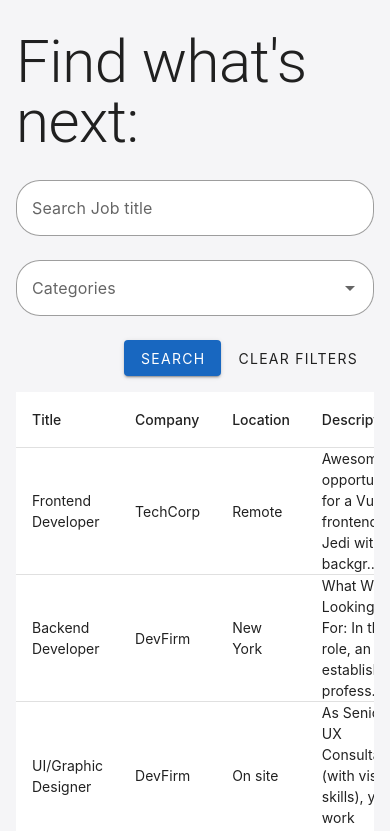
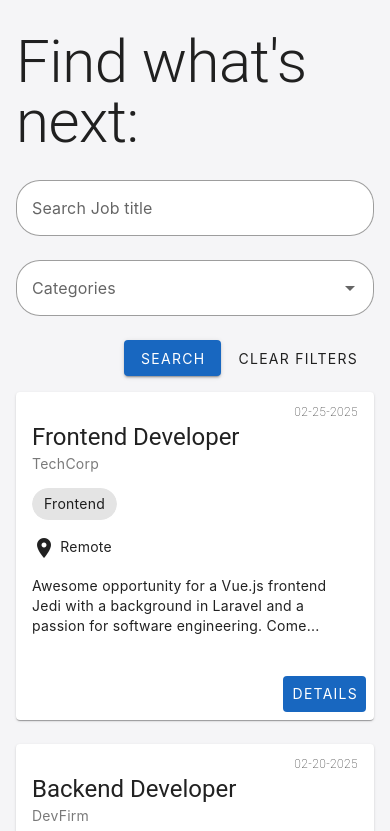
Before and after one commit to naycont/ultimate-job-finder, a Vue app: page /jobs in a window 390 px wide. Shown: the top 831 px of the page. Built offline with nearby package versions, Linux system fonts and the light colour scheme.

Commit message:
responsiveness added: get breakpoints to switch view cards instead of list

```diff
--- a/src/components/jobs/JobCards.vue
+++ b/src/components/jobs/JobCards.vue
@@ -47,7 +47,7 @@ const goToDetails = (jobId: number) => {
 <style lang="scss">
 .job-card {
   &__content {
-    height: 150px;
+    height: 180px;
   }
 }
 </style>
--- a/src/views/Jobs.vue
+++ b/src/views/Jobs.vue
@@ -7,15 +7,21 @@ import { jobService } from '@/services/jobService'
 import type Job from '@/interfaces/Job'
 import type JobQueryParams from '@/interfaces/JobQueryParams'
 
+import { breakpointsTailwind, useBreakpoints } from '@vueuse/core'
+
 const jobs = ref<Job[]>([])
 let originalJobs: Job[] = []
+
+// responsiveness added: get breakpoints to switch view cards instead of list
+const breakpoints = useBreakpoints(breakpointsTailwind)
+const isSmallerThanLg = breakpoints.smaller('lg')
 
 const getJobList = (): Array<Job> => {
   const response = jobService.query()
 
   const jobList: Array<Job> = response?.data?.length
     ? response.data.map((jobItem) => {
-        const description = jobItem.description.substring(0, 60).concat('...')
+        const description = jobItem.description.substring(0, 120).concat('...')
         return {
           ...jobItem,
           description
@@ -54,7 +60,8 @@ onMounted(async () => {
     <JobFilters @search-job="onSearchJob" @clear-filters="onClearFilters" />
 
     <div class="d-flex justify-center flex-column align-center mt-4">
-      <JobList :items="jobs" />
+      <JobCards :items="jobs" v-if="isSmallerThanLg"/>
+      <JobList :items="jobs" v-else/>
     </div>
 
 
```
